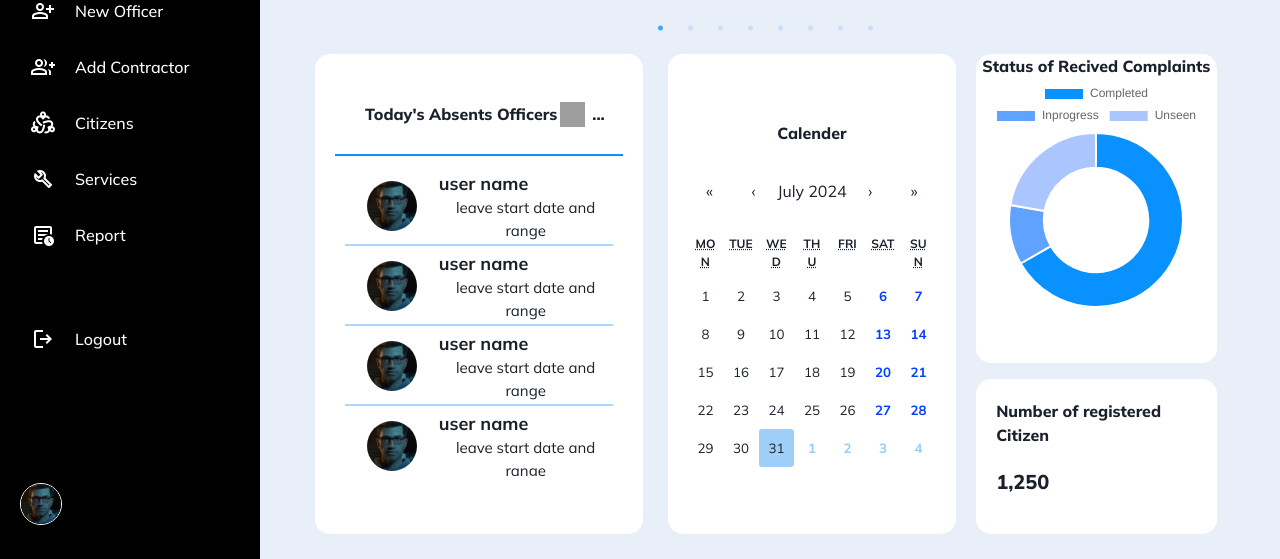
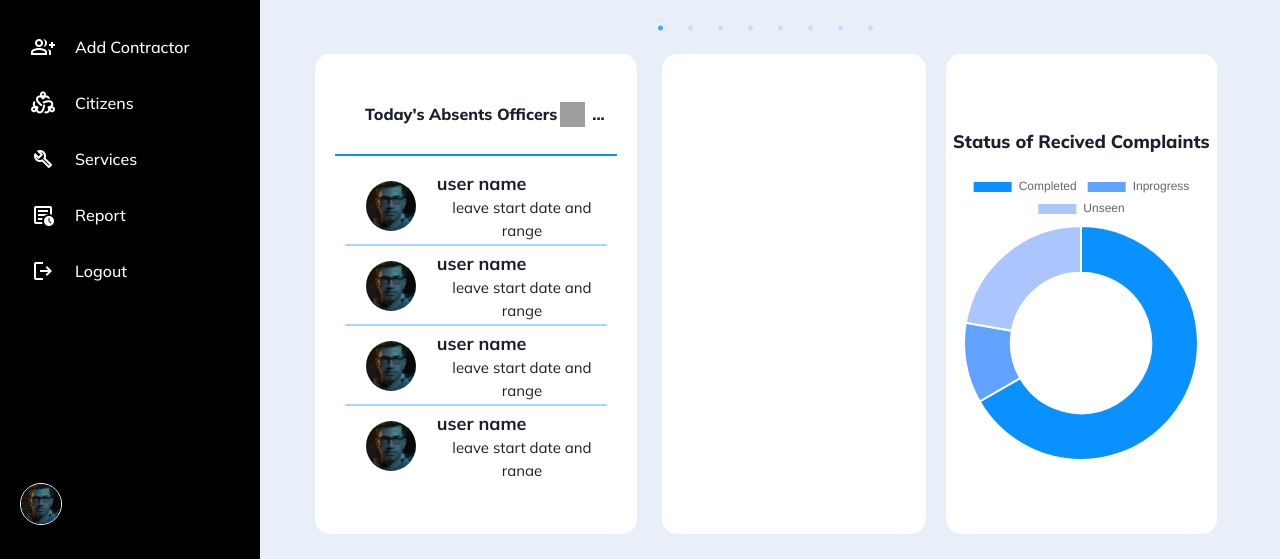
Before and after one commit to CommuniCareSL/CommuniCare-WebApp, a React (Vite) app: page /Dashboard in a window 1280 px wide. Shown: the part 238-797 px from the top of the page. Built offline with nearby package versions, Linux system fonts and the light colour scheme; grey boxes are pictures that could not be loaded.

Commit message:
change dashboard content

```diff
--- a/src/components/Admin/DoughnutChart.jsx
+++ b/src/components/Admin/DoughnutChart.jsx
@@ -35,8 +35,8 @@ const DoughnutChart = () => {
   }, []);
 
   return (
-    <div className="card flex justify-content-center items-center" style={{display: 'flex' ,alignItems: 'center', justifyContent: 'center'}}>
-      <Chart type="doughnut" data={chartData} options={chartOptions} className="w-full md:w-30rem" style={{ width: '230px', height: '230px' }} />
+    <div className="card flex justify-content-center items-center">
+      <Chart type="doughnut" data={chartData} options={chartOptions} className="w-full md:w-30rem" style={{ width: '290px', height: '290px' }} />
     </div>
   );
 }
--- a/src/components/Admin/Sidebar.jsx
+++ b/src/components/Admin/Sidebar.jsx
@@ -79,7 +79,6 @@ const Sidebar = () => {
             Settings
           </a>
         </li> */}
-        <br /><br />
         <li>
           <a href="/login">
             <span className="material-symbols-outlined">logout</span>
--- a/src/pages/Admin/Dashboard.jsx
+++ b/src/pages/Admin/Dashboard.jsx
@@ -35,9 +35,7 @@ const Dashboard = () => {
                 <AbsentOfficertable />
               </div>
               <div className="admin-dashboard-calender">
-                <h3 style={{fontWeight: '800'}}>Calender</h3>
-                <br />
-                <Calendar/>
+
               </div>
             </div>
 
@@ -45,15 +43,15 @@ const Dashboard = () => {
 
               {/* this will show complaint doughnut char as Unseen, inprogress and Completed */}
               <div className="admin-dashboard-complaint-summery">
-                <h4 style={{fontWeight: '800'}}>Status of Recived Complaints</h4>
+                <h4>Status of Recived Complaints</h4>
                 <DoughnutChart />
               </div>
 
               {/* this will show the number of citizens register to the system*/}
-              <div className="admin-dashboard-registeroffices">
+              {/* <div className="admin-dashboard-registeroffices">
                 <h3>Number of registered Citizen</h3>
                 <CounterCard />
-              </div>
+              </div> */}
 
             </div>
 
--- a/src/styles/components/Admin/Sidebar.css
+++ b/src/styles/components/Admin/Sidebar.css
@@ -44,6 +44,10 @@ body {
   border-radius: 50%;
 }
 
+.sidebar:hover .sidebar-header img{
+  width: 70px;
+}
+
 .sidebar .sidebar-header h2 {
   color: #fff;
   font-size: 1.25rem;
@@ -88,7 +92,7 @@ body {
 
 .sidebar-links {
   list-style: none;
-  margin-top: 20px;
+  /* margin-top: 20px; */
   height: 75%;
   overflow-y: auto;
   scrollbar-width: none;
--- a/src/styles/pages/Admin/Dashboard.css
+++ b/src/styles/pages/Admin/Dashboard.css
@@ -108,10 +108,18 @@
 
 .admin-dashboard-complaint-summery{
   width: 100%;
-  height: 40vh;
+  height: 60vh;
   background-color: #fff;
   border-radius: 15px;
-  text-align: center;
+  display: flex;
+  align-items: center;
+  justify-content: center;
+  flex-direction: column;
+}
+
+.admin-dashboard-complaint-summery h4{
+  font-size: 18px;
+  font-weight: 800;
   margin-bottom: 2vh;
 }
 
```
